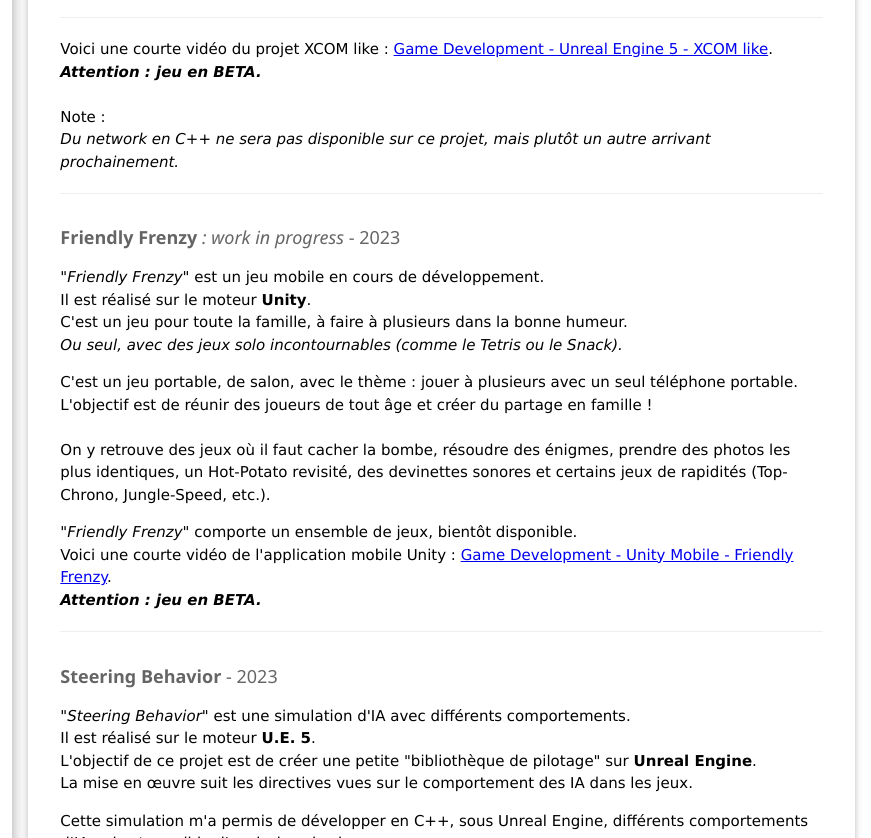
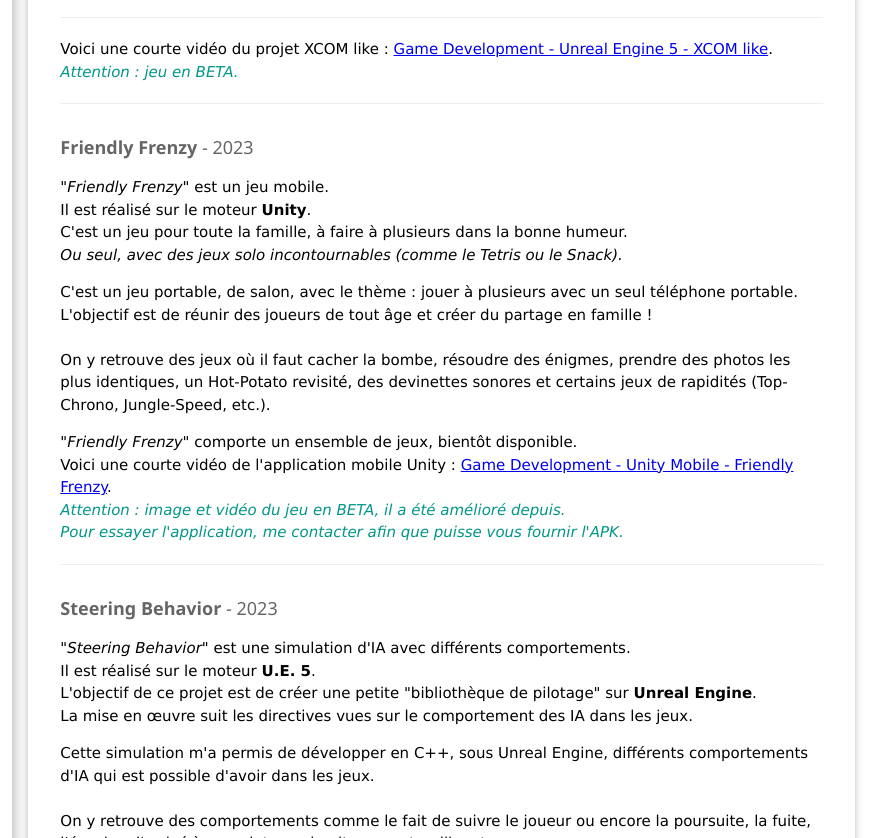
Before and after one commit to SpartanCharles/WebSite, a plain HTML site: page index.html in a window 1280 px wide. Shown: the part 3609-4447 px from the top of the page, 409-1280 px from the left. Drawn offline with Linux system fonts and the light colour scheme.

Commit message:
:memo: Update Website (small modification).

```diff
--- a/index.html
+++ b/index.html
@@ -363,19 +363,16 @@
 
                             <p>
                                 Voici une courte vidéo du projet XCOM like : <a href="https://youtu.be/uaSqGvckxxA">Game Development - Unreal Engine 5 - XCOM like</a>. <br>
-                                <b><I style="color:#000;">Attention : jeu en BETA.</I></b>
-                                <br><br>
-                                Note : <br>
-                                <I style="color:#000;">Du network en C++ ne sera pas disponible sur ce projet, mais plutôt un autre arrivant prochainement.</I>
+                                <I style="color:#009688;">Attention : jeu en BETA.</I>
                             </p>
 
                             <hr>
                         </div>
 
                         <div class="container">
-                            <h5 class="opacity"><b>Friendly Frenzy</b> <I style="color:#000;">: work in progress</I> - 2023</h5>
+                            <h5 class="opacity"><b>Friendly Frenzy</b> - 2023</h5>
                             <p>
-                                <I style="color:#000;">"Friendly Frenzy"</I> est un jeu mobile en cours de développement. <br>
+                                <I style="color:#000;">"Friendly Frenzy"</I> est un jeu mobile. <br>
                                 Il est réalisé sur le moteur <b>Unity</b>. <br>
                                 C'est un jeu pour toute la famille, à faire à plusieurs dans la bonne humeur. <br>
                                 <I style="color:#000;">Ou seul, avec des jeux solo incontournables (comme le Tetris ou le Snack).</I>
@@ -391,7 +388,8 @@
                             <p>
                                 <I style="color:#000;">"Friendly Frenzy"</I> comporte un ensemble de jeux, bientôt disponible. <br>
                                 Voici une courte vidéo de l'application mobile Unity : <a href="https://youtu.be/TOVcfON9Xqk">Game Development - Unity Mobile - Friendly Frenzy</a>. <br>
-                                <b><I style="color:#000;">Attention : jeu en BETA.</I></b>
+                                <I style="color:#009688;">Attention : image et vidéo du jeu en BETA, il a été amélioré depuis.</I> <br>
+                                <I style="color:#009688;">Pour essayer l'application, me contacter afin que puisse vous fournir l'APK.</I>
                             </p>
 
                             <hr>
--- a/style.css
+++ b/style.css
@@ -68,7 +68,8 @@ h6 {
 
 h1, h2, h3, h4, h5, h6 {
     font-family:"Segoe UI",Arial,sans-serif;
-    font-weight:400;margin:10px 0;
+    font-weight:400;
+    margin:10px 0;
 }
 
 hr {
```
